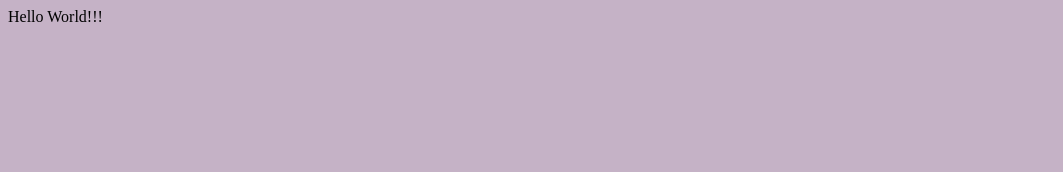
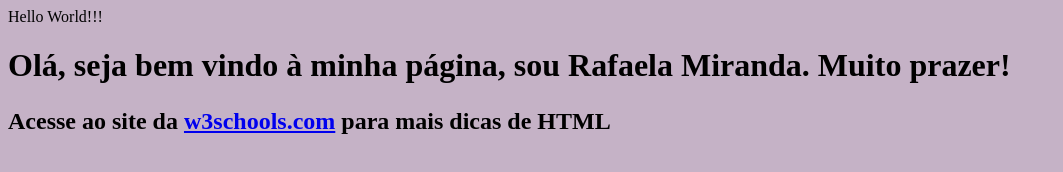
Before and after one commit to rafaelaamiranda/rafaelaamiranda.github.io, a plain HTML site: page index.html in a window 1280 px wide. Shown: the whole page, without its empty margins (0-1063 px from the left). Drawn offline with Linux system fonts and the light colour scheme.

Commit message:
Inclusão de título e link

```diff
--- a/index.html
+++ b/index.html
@@ -7,13 +7,14 @@ Hello World!!!
     <meta name="viewport" content="width=device-width, initial-scale=1.0">
     <title>Rafaela Miranda</title>
     <style>
+
         body {
             background-color: hsla(297, 17%, 48%, 0.5)
-
         }
     </style>
 </head>
 <body>
-
+    <h1> Olá, seja bem vindo à minha página, sou <strong>Rafaela Miranda</strong>. Muito prazer!
+        <h2><p>Acesse ao site da <a href="https://www.w3schools.com">w3schools.com</a> para mais dicas de HTML</p></h2>
 </body>
 </html>
```
